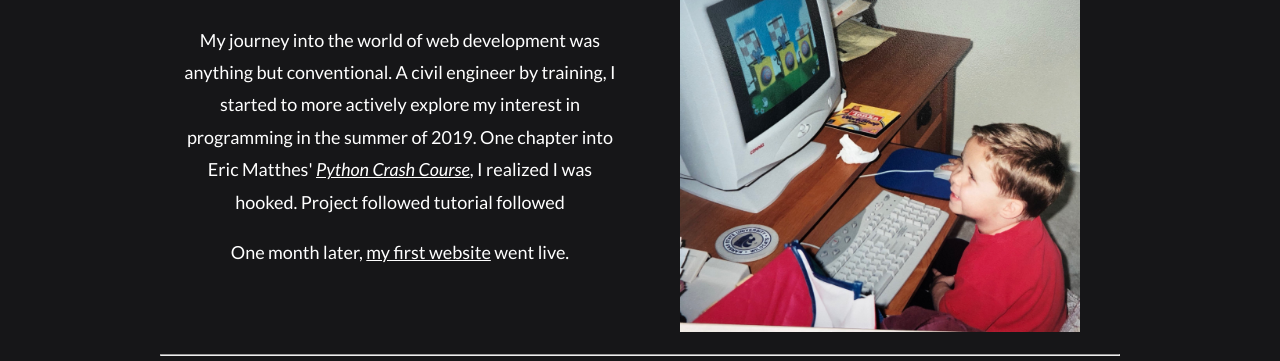
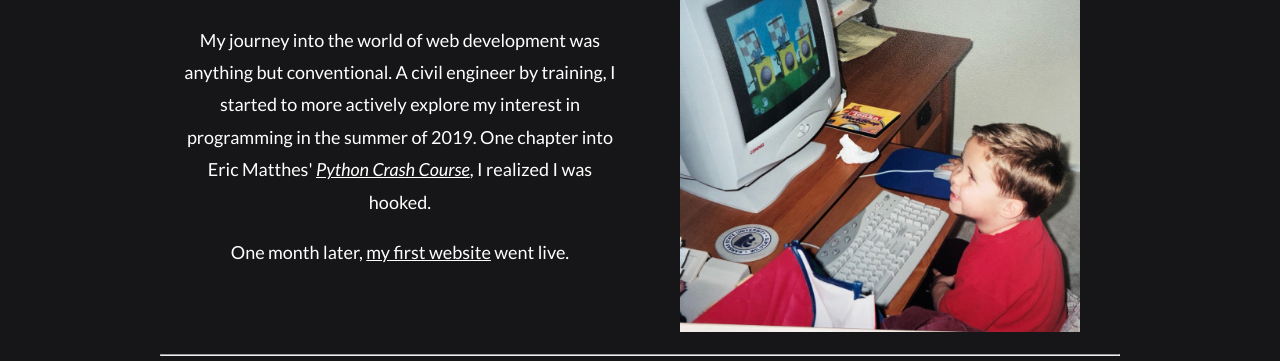
Before and after one commit to PickertJoe/personal-website-2.0, a plain HTML site: page html/about.html in a window 1280 px wide. Shown: the part 168-529 px from the top of the page. Drawn offline with nearby package versions, Linux system fonts and the light colour scheme.

Commit message:
Snip sentence fragment

```diff
--- a/html/about.html
+++ b/html/about.html
@@ -17,7 +17,7 @@
           <div class="col-6">
             <div class="text-line">
               <h1>Who Am I?</h1>
-              <p>My journey into the world of web development was anything but conventional. A civil engineer by training, I started to more actively explore my interest in programming in the summer of 2019. One chapter into Eric Matthes' <i><a href="https://www.amazon.com/Python-Crash-Course-2nd-Edition/dp/1593279280" target= _blank>Python Crash Course</a></i>, I realized I was hooked. Project followed tutorial followed </p>
+              <p>My journey into the world of web development was anything but conventional. A civil engineer by training, I started to more actively explore my interest in programming in the summer of 2019. One chapter into Eric Matthes' <i><a href="https://www.amazon.com/Python-Crash-Course-2nd-Edition/dp/1593279280" target= _blank>Python Crash Course</a></i>, I realized I was hooked.</p>
               <p>One month later, <a href="http://pickertjoe.com" target= _blank>my first website</a> went live.</p>
             </div>
           </div>
```
